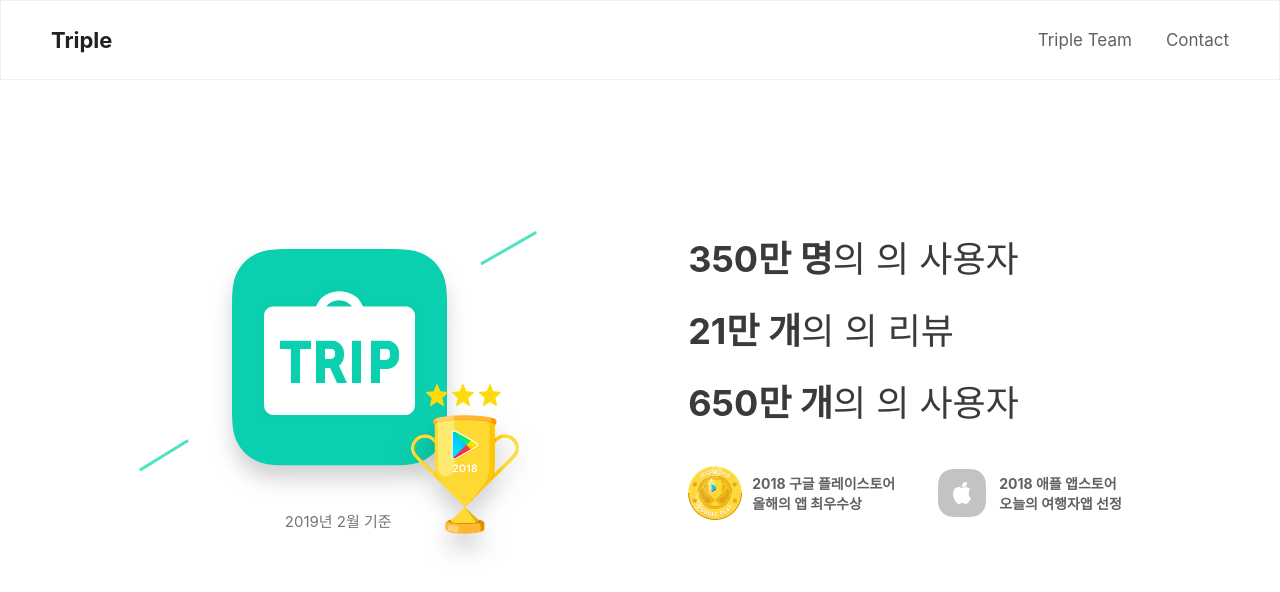
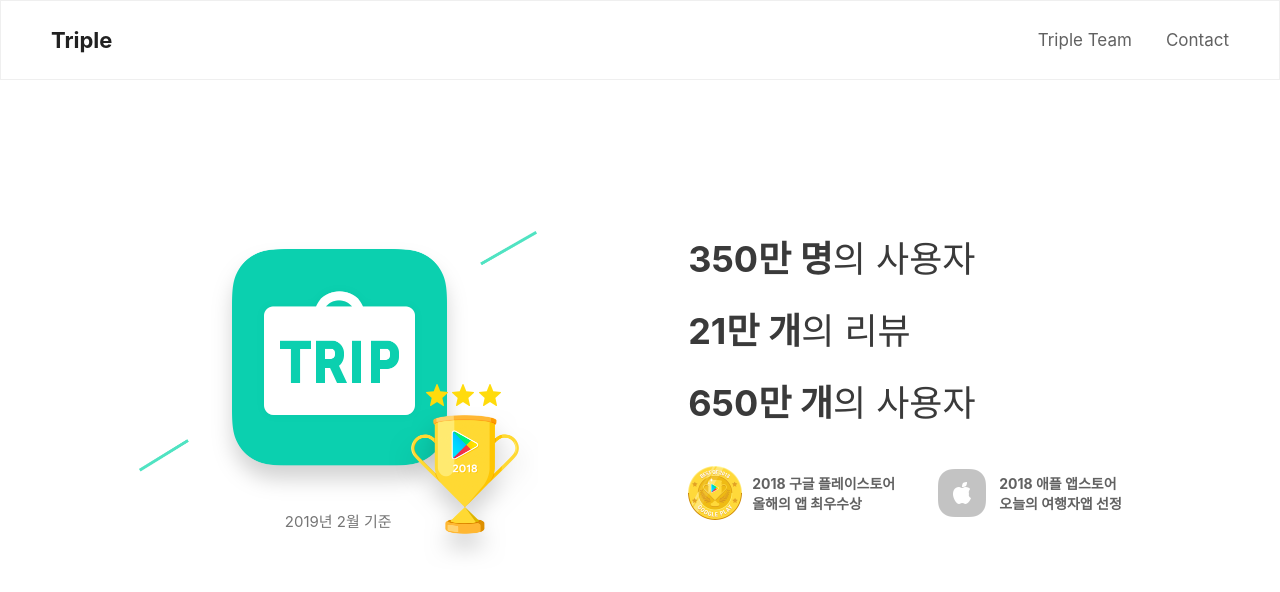
Before and after one commit to dddeok/triple-intro, a Next.js app: page / in a window 1280 px wide. Shown: the top 592 px of the page. Built offline with nearby package versions, Linux system fonts and the light colour scheme.

Commit message:
불필요한 컴포넌트 제거

```diff
--- a/src/common/styles/animation.ts
+++ b/src/common/styles/animationCss.ts
@@ -8,7 +8,7 @@ export const fadeIn = css`
   animation-fill-mode: forwards;
   @keyframes fadeIn {
     0% {
-      transform: translateY(10%);
+      transform: translateY(10px);
       opacity: 0;
     }
     66% {
--- a/src/features/intro/container/section/AwardsSection.tsx
+++ b/src/features/intro/container/section/AwardsSection.tsx
@@ -2,7 +2,7 @@ import React from 'react';
 import styled from 'styled-components';
 
 import AwardItem from '@features/intro/component/item/AwradItem';
-import { fadeIn } from '@common/styles/animation';
+import { fadeIn } from '@common/styles/animationCss';
 
 const awardMap = [
   {
--- a/src/features/intro/container/section/ImageSection.tsx
+++ b/src/features/intro/container/section/ImageSection.tsx
@@ -1,6 +1,6 @@
 import React from 'react';
 import styled from 'styled-components';
-import { fadeIn } from '@common/styles/animation';
+import { fadeIn } from '@common/styles/animationCss';
 
 const ImageSection = () => {
   return (
--- a/src/features/intro/container/section/MetricSection.tsx
+++ b/src/features/intro/container/section/MetricSection.tsx
@@ -2,12 +2,12 @@ import React from 'react';
 import styled from 'styled-components';
 
 import MetricItem from '@features/intro/component/item/MetricItem';
-import { fadeIn } from '@common/styles/animation';
+import { fadeIn } from '@common/styles/animationCss';
 
 const metriMap = [
-  { type: 'user', count: 350, countType: '만 명', description: '의 사용자' },
-  { type: 'review', count: 21, countType: '만 개', description: '의 리뷰' },
-  { type: 'saving', count: 650, countType: '만 개', description: '의 사용자' },
+  { type: 'user', count: 350, countType: '만 명', description: '사용자' },
+  { type: 'review', count: 21, countType: '만 개', description: '리뷰' },
+  { type: 'saving', count: 650, countType: '만 개', description: '사용자' },
 ];
 
 const MetricSection = () => {
```
